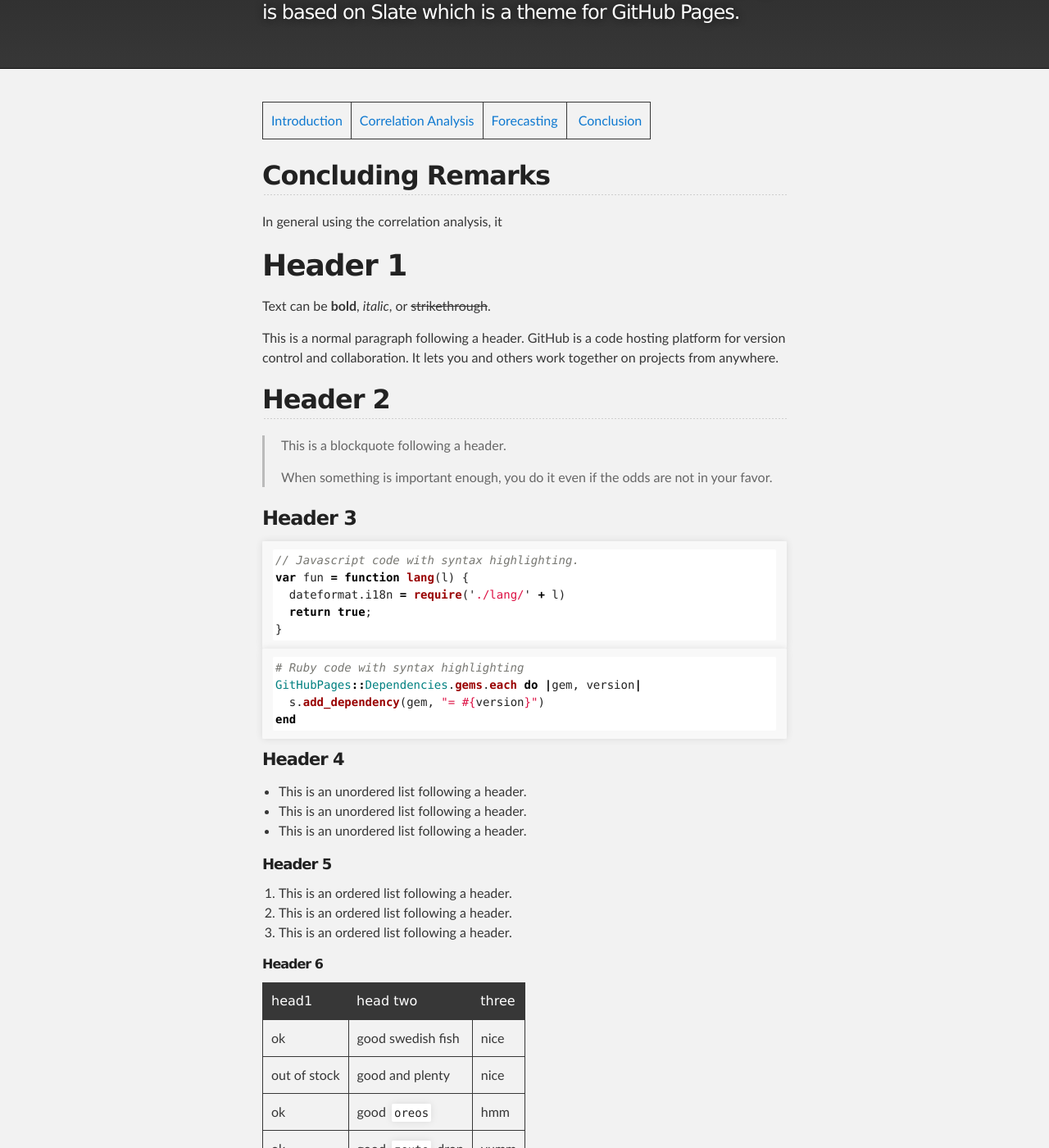
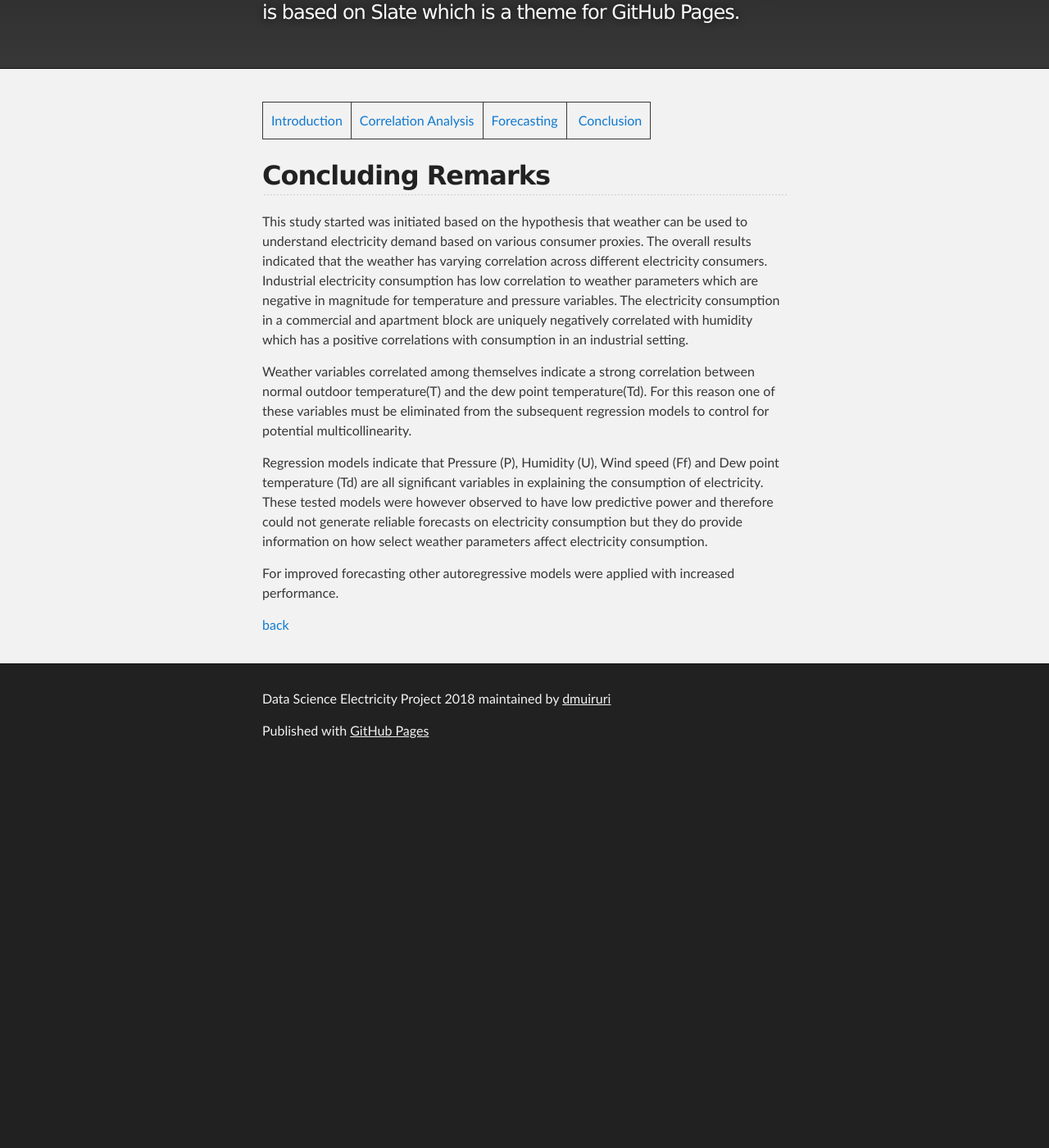
Before and after one commit to dmuiruri/ds_proj, a Jekyll site: the page built from docs/pages/conclusion.md, in a window 1280 px wide and 1400 px high, scrolled down 225 px. Shown: the whole window at 82% size. Built offline with Jekyll 4.4.1, drawn with Linux system fonts in a browser that asks for light colours; after the commit the page ends 1163 px from its top, so only the background shows below that; some of the changed text lies outside the part shown.

Commit message:
Update conclusion.md

````diff
--- a/docs/pages/conclusion.md
+++ b/docs/pages/conclusion.md
@@ -5,124 +5,14 @@ layout: default
 [Introduction](./../index.html) | [Correlation Analysis](./../pages/corr_analysis.html) | [Forecasting](./../pages/forecasting.html) | [Conclusion](./../pages/conclusion.html)
 
 ## Concluding Remarks
-In general using the correlation analysis, it
+This study started was initiated based on the hypothesis that weather can be used to understand electricity demand based on various consumer proxies. The overall results indicated that the weather has varying correlation across different electricity consumers. Industrial electricity consumption has low correlation to weather parameters which are negative in magnitude for temperature and pressure variables. The electricity consumption in a commercial and apartment block are uniquely negatively correlated with humidity which has a positive correlations with consumption in an industrial setting.
 
-# Header 1
+Weather variables correlated among themselves indicate a strong correlation between normal outdoor temperature(T) and the dew point temperature(Td). For this reason one of these variables must be eliminated from the subsequent regression models to control for potential multicollinearity.
 
-Text can be **bold**, _italic_, or ~~strikethrough~~.
+Regression models indicate that Pressure (P), Humidity (U), Wind speed (Ff) and Dew point temperature (Td) are all significant variables in explaining the consumption of electricity. These tested models were however observed to have low predictive power and therefore could not generate reliable forecasts on electricity consumption but they do provide information on how select weather parameters affect electricity consumption.
 
-This is a normal paragraph following a header. GitHub is a code hosting platform for version control and collaboration. It lets you and others work together on projects from anywhere.
-
-## Header 2
-
-> This is a blockquote following a header.
->
-> When something is important enough, you do it even if the odds are not in your favor.
-
-### Header 3
-
-```js
-// Javascript code with syntax highlighting.
-var fun = function lang(l) {
-  dateformat.i18n = require('./lang/' + l)
-  return true;
-}
-```
-
-```ruby
-# Ruby code with syntax highlighting
-GitHubPages::Dependencies.gems.each do |gem, version|
-  s.add_dependency(gem, "= #{version}")
-end
-```
-
-#### Header 4
-
-*   This is an unordered list following a header.
-*   This is an unordered list following a header.
-*   This is an unordered list following a header.
-
-##### Header 5
-
-1.  This is an ordered list following a header.
-2.  This is an ordered list following a header.
-3.  This is an ordered list following a header.
-
-###### Header 6
-
-| head1        | head two          | three |
-|:-------------|:------------------|:------|
-| ok           | good swedish fish | nice  |
-| out of stock | good and plenty   | nice  |
-| ok           | good `oreos`      | hmm   |
-| ok           | good `zoute` drop | yumm  |
-
-### There's a horizontal rule below this.
-
-* * *
-
-### Here is an unordered list:
-
-*   Item foo
-*   Item bar
-*   Item baz
-*   Item zip
-
-### And an ordered list:
-
-1.  Item one
-1.  Item two
-1.  Item three
-1.  Item four
-
-### And a nested list:
-
-- level 1 item
-  - level 2 item
-  - level 2 item
-    - level 3 item
-    - level 3 item
-- level 1 item
-  - level 2 item
-  - level 2 item
-  - level 2 item
-- level 1 item
-  - level 2 item
-  - level 2 item
-- level 1 item
-
-### Small image
-
-![Octocat](https://assets-cdn.github.com/images/icons/emoji/octocat.png)
-
-### Just an image header H3
-
-![This img is in assets/images folder](./assets/images/building.png)
+For improved forecasting other autoregressive models were applied with increased performance.
 
 
-### Definition lists can be used with HTML syntax.
 
-<dl>
-<dt>Name</dt>
-<dd>Godzilla</dd>
-<dt>Born</dt>
-<dd>1952</dd>
-<dt>Birthplace</dt>
-<dd>Japan</dd>
-<dt>Color</dt>
-<dd>Green</dd>
-</dl>
-
-```
-Long, single-line code blocks should not wrap. They should horizontally scroll if they are too long. This line should be long enough to demonstrate this.
-```
-
-```
-The final element.
-```
-
-
-This is one of the sub pages
-
-
-[back](./../pages/forecasting.html)
+[back](./../pages/conclusion.html)
````
